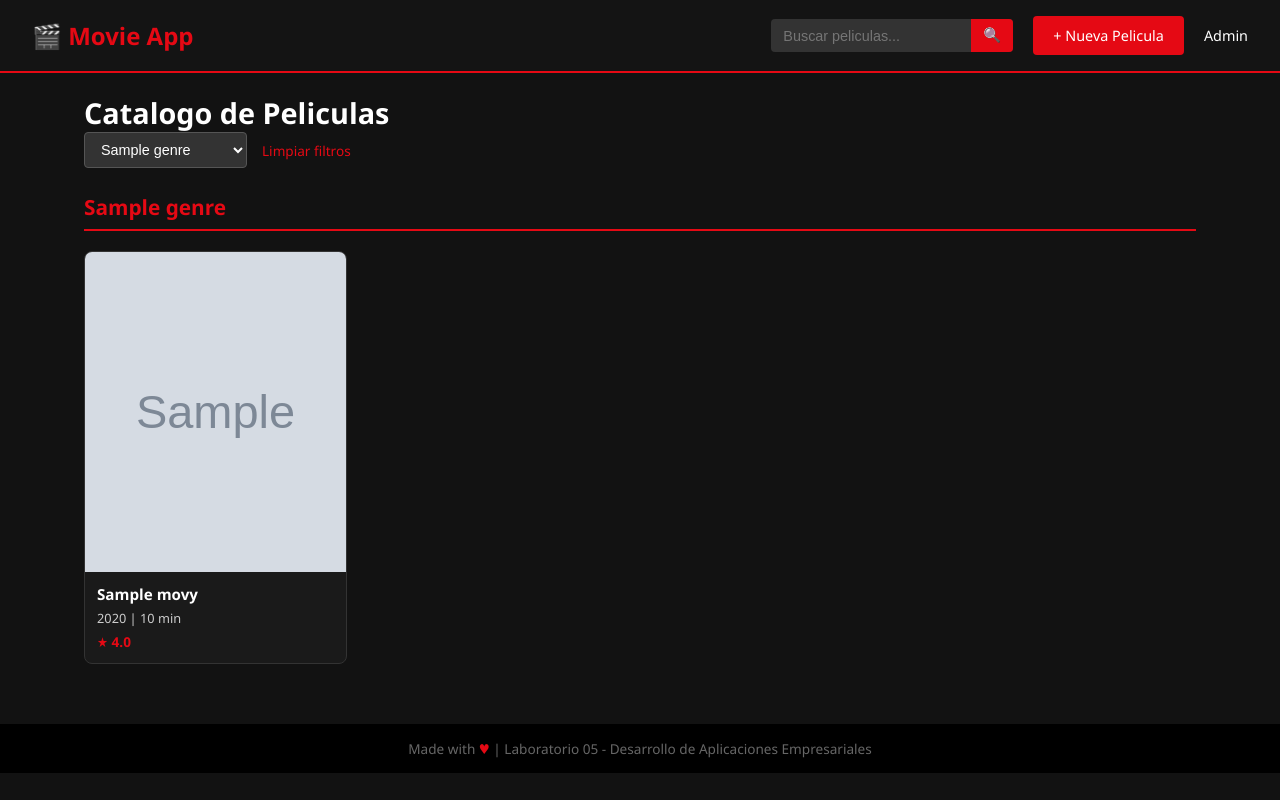
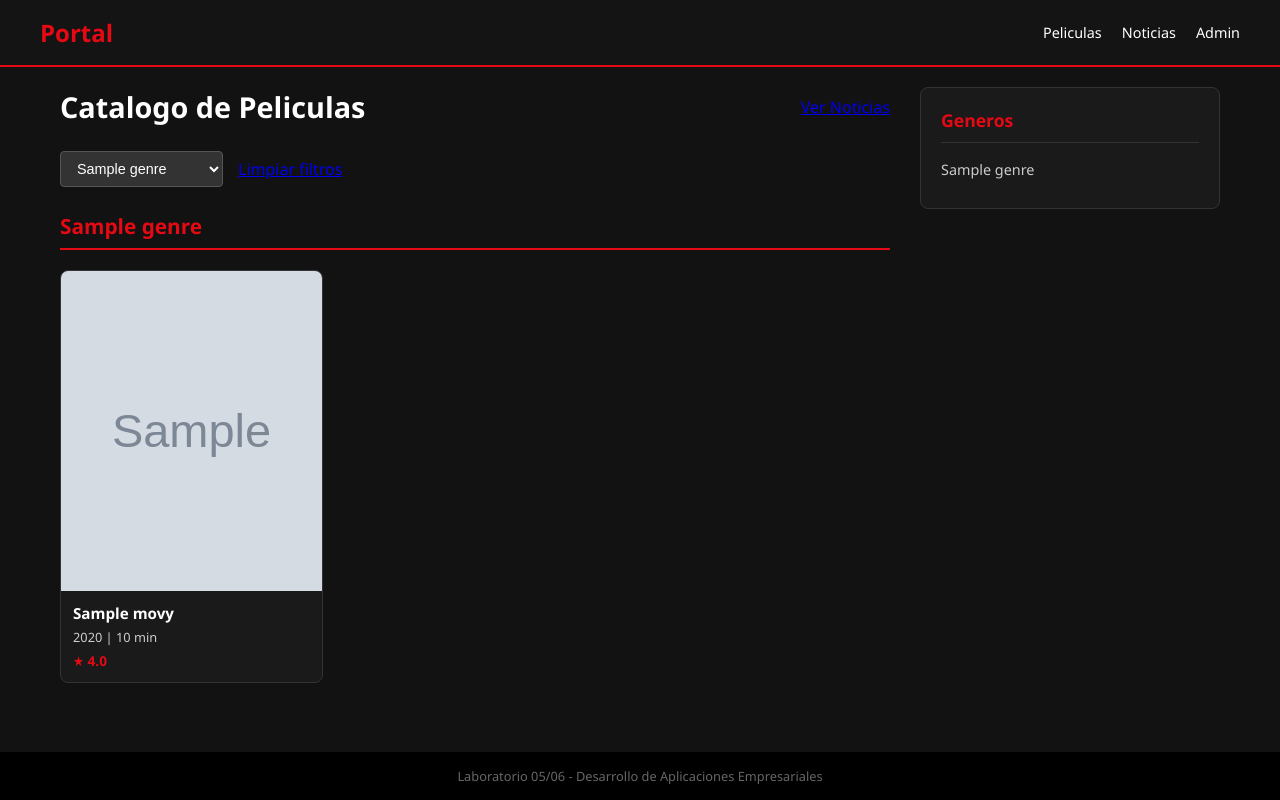
Before and after one commit to Johan-Salazar-Atencio/lab05_App_Empresariales, a Django app: page /?genre=1 in a window 1280 px wide. Run offline with Django 4.2, Linux system fonts and the light colour scheme; tables that the repository leaves empty hold one stand-in row (values such as "Sample post"); grey boxes marked "Sample" are stand-in pictures.

Commit message:
feat: unify portal navigation between movies and news with shared base layout

```diff
--- a/templates/base.html
+++ b/templates/base.html
@@ -4,15 +4,15 @@
 <head>
     <meta charset="UTF-8">
     <meta name="viewport" content="width=device-width, initial-scale=1.0">
-    <title>{% block title %}Portal de Noticias{% endblock %}</title>
+    <title>{% block title %}Portal{% endblock %}</title>
     <link rel="stylesheet" href="{% static 'css/styles.css' %}">
 </head>
 <body>
     <header class="navbar">
         <div class="navbar-inner">
-            <a href="/" class="logo">&#128240; Portal de Noticias</a>
+            <a href="/" class="logo">Portal</a>
             <nav class="nav-links">
-                <a href="/">Inicio</a>
+                <a href="/">Peliculas</a>
                 <a href="/news/">Noticias</a>
                 <a href="/admin/">Admin</a>
             </nav>
@@ -30,7 +30,7 @@
     </div>
 
     <footer class="footer">
-        <p>Laboratorio 06 - Motor de Plantillas Django | Desarrollo de Aplicaciones Empresariales</p>
+        <p>Laboratorio 05/06 - Desarrollo de Aplicaciones Empresariales</p>
     </footer>
 </body>
 </html>
--- a/templates/movies/movie_list.html
+++ b/templates/movies/movie_list.html
@@ -1,8 +1,8 @@
-{% extends 'movies/base.html' %}
+{% extends 'base.html' %}
 
-{% block title %}Catalogo{% endblock %}
+{% block title %}Catalogo de Peliculas{% endblock %}
 
-{% block extra_css %}
+{% block content %}
 <style>
     .page-header {
         display: flex;
@@ -29,10 +29,6 @@
         border-radius: 4px;
         font-size: 0.9rem;
         cursor: pointer;
-    }
-    .filter-bar select:focus {
-        outline: none;
-        border-color: #e50914;
     }
     .genre-section {
         margin-bottom: 40px;
@@ -109,20 +105,11 @@
         padding: 40px;
         font-size: 1.1rem;
     }
-    .clear-filter {
-        color: #e50914;
-        text-decoration: none;
-        font-size: 0.85rem;
-    }
-    .clear-filter:hover {
-        text-decoration: underline;
-    }
 </style>
-{% endblock %}
 
-{% block content %}
 <div class="page-header">
     <h2>Catalogo de Peliculas</h2>
+    <a href="/news/" class="btn">Ver Noticias</a>
 </div>
 
 <form method="get" action="{% url 'movies:movie_list' %}" class="filter-bar">
@@ -163,3 +150,12 @@
 <p class="no-movies">No se encontraron peliculas.</p>
 {% endfor %}
 {% endblock %}
+
+{% block sidebar %}
+<h3>Generos</h3>
+<ul>
+    {% for g in genres %}
+    <li><a href="{% url 'movies:movie_list' %}?genre={{ g.id }}">{{ g.name }}</a></li>
+    {% endfor %}
+</ul>
+{% endblock %}
--- a/templates/news/article_detail.html
+++ b/templates/news/article_detail.html
@@ -26,12 +26,12 @@
     </p>
 
     <div class="article-body">
-        <h4 style="color: #e50914; margin-bottom: 10px;">Vista con escapado automatico ({{ "{{" }} article.body {{ "}" }}):</h4>
+        <h4 style="color: #e50914; margin-bottom: 10px;">Vista con escapado automatico:</h4>
         <div style="background: #222222; padding: 15px; border-radius: 6px; margin-bottom: 20px; border: 1px solid #444444;">
             {{ article.body }}
         </div>
 
-        <h4 style="color: #e50914; margin-bottom: 10px;">Vista con filtro safe ({{ "{{" }} article.body|safe {{ "}" }}):</h4>
+        <h4 style="color: #e50914; margin-bottom: 10px;">Vista con filtro safe:</h4>
         <div style="background: #222222; padding: 15px; border-radius: 6px; border: 1px solid #e50914;">
             {{ article.body|safe }}
         </div>
```
Also changed, not shown: media/articles/article_1.jpg (added), media/articles/article_2.jpg (added), media/articles/article_3.jpg (added), media/articles/article_4.jpg (added), media/articles/article_5.jpg (added), media/articles/article_6.jpg (added).
